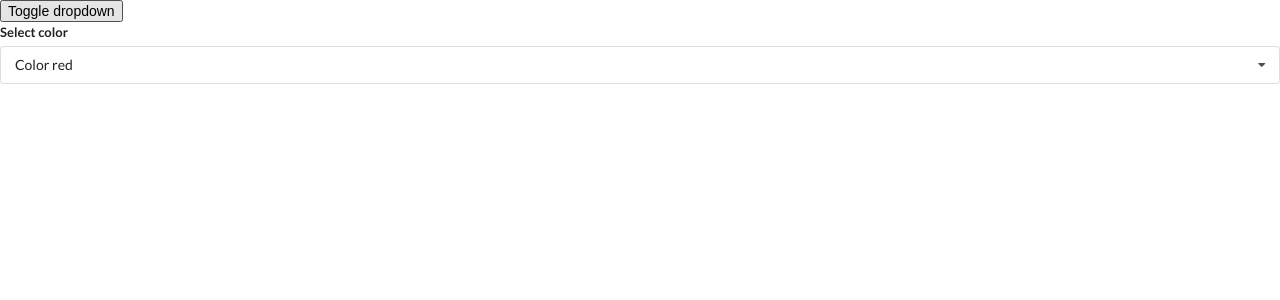
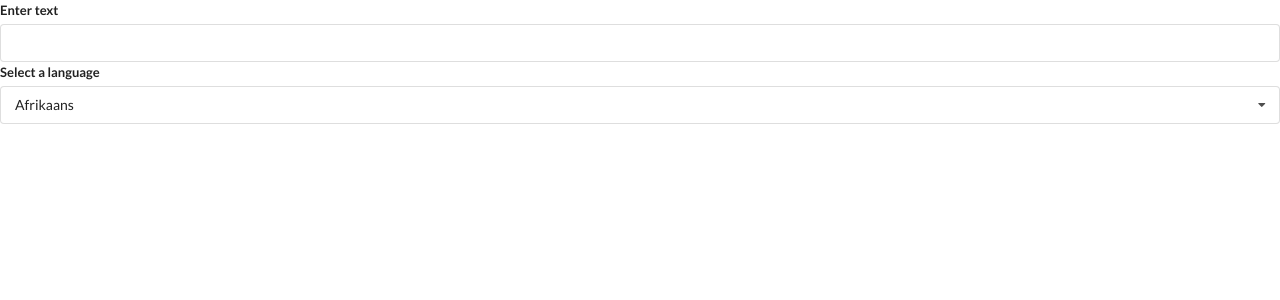
Before and after one commit to AugustasPaliulis/ReactCourse, a React (Create React App) app in the folder widgets/: page / in a window 1280 px wide. Shown: the top 300 px of the page. Built offline with nearby package versions, Linux system fonts and the light colour scheme.

Commit message:
Translate

```diff
--- a/widgets/src/App.js
+++ b/widgets/src/App.js
@@ -3,6 +3,7 @@ import React, { useState } from "react";
 import Accordion from "./components/Accordion";
 import Search from "./components/Search";
 import Dropdown from "./components/Dropdown";
+import Translate from "./components/Translate";
 
 const items = [
   {
@@ -40,18 +41,14 @@ export default () => {
 
   return (
     <div>
-      <button onClick={() => setShowDropDown(!showDropdown)}>
-        Toggle dropdown
-      </button>
       {/* <Accordion items={items} /> */}
       {/* <Search /> */}
-      {showDropdown ? (
-        <Dropdown
-          onSelectedChange={setSelected}
-          selected={selected}
-          options={options}
-        />
-      ) : null}
+      {/* <Dropdown
+        onSelectedChange={setSelected}
+        selected={selected}
+        options={options}
+      /> */}
+      <Translate />
     </div>
   );
 };
--- a/widgets/src/components/Dropdown.js
+++ b/widgets/src/components/Dropdown.js
@@ -1,6 +1,6 @@
 import react, { useState, useEffect, useRef } from "react";
 
-const Dropdown = ({ options, selected, onSelectedChange }) => {
+const Dropdown = ({ options, selected, onSelectedChange, label }) => {
   const [open, setOpen] = useState(false);
 
   const ref = useRef();
@@ -39,7 +39,7 @@ const Dropdown = ({ options, selected, onSelectedChange }) => {
   return (
     <div ref={ref} className="ui form">
       <div className="field">
-        <label className="label">Select color</label>
+        <label className="label">{label}</label>
         <div
           onClick={() => setOpen(!open)}
           className={`ui selection dropdown ${open ? "visible active" : ""}`}
--- /dev/null
+++ b/widgets/src/components/Translate.js
@@ -0,0 +1,47 @@
+import React, { useState } from "react";
+
+import Dropdown from "./Dropdown";
+
+const options = [
+  {
+    label: "Afrikaans",
+    value: "af",
+  },
+  {
+    label: "Arabic",
+    value: "ar",
+  },
+  {
+    label: "Hindi",
+    value: "hi",
+  },
+];
+
+const Translate = () => {
+  const [language, setLnaguage] = useState(options[0]);
+  const [text, setText] = useState("");
+
+  return (
+    <div>
+      <div className="ui form">
+        <div className="field">
+          <label>Enter text</label>
+          <input
+            value={text}
+            onChange={(e) => {
+              setText(e.target.value);
+            }}
+          ></input>
+        </div>
+      </div>
+      <Dropdown
+        onSelectedChange={setLnaguage}
+        selected={language}
+        options={options}
+        label="Select a language"
+      />
+    </div>
+  );
+};
+
+export default Translate;
```
